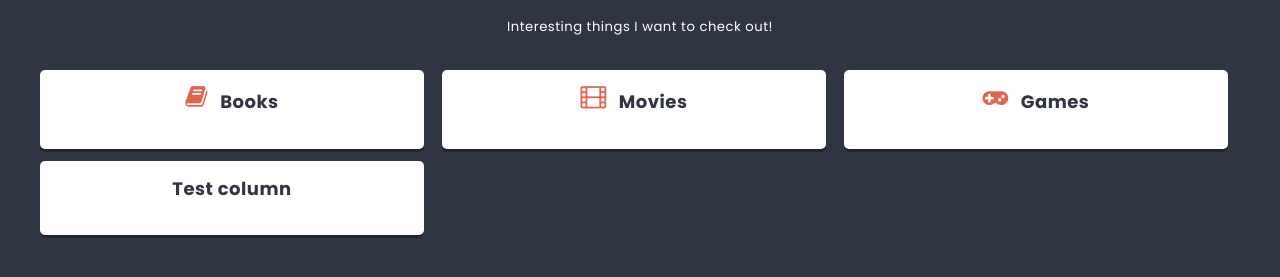
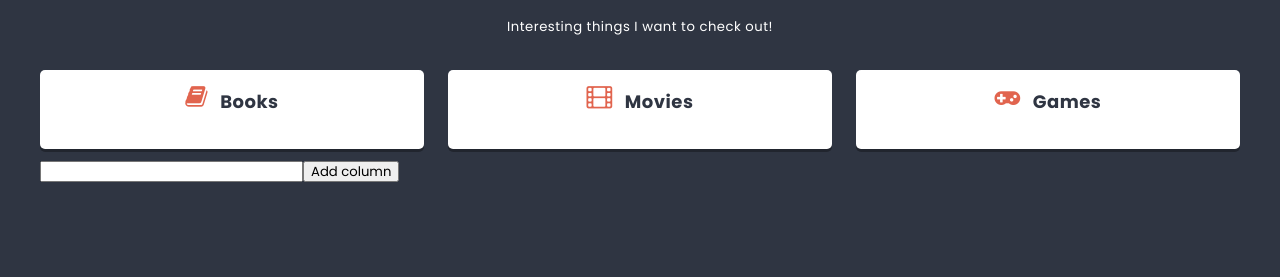
Before and after one commit to Jnlietta/react-app, a React (Create React App) app in the folder react-app/: page / in a window 1280 px wide. Shown: the part 471-748 px from the top of the page. Built offline with nearby package versions, Linux system fonts and the light colour scheme.

Commit message:
Form of adding column

```diff
--- a/react-app/package.json
+++ b/react-app/package.json
@@ -11,6 +11,7 @@
     "react-dom": "^18.2.0",
     "react-scripts": "5.0.1",
     "sass": "^1.69.5",
+    "shortid": "^2.2.16",
     "web-vitals": "^2.1.4"
   },
   "scripts": {
--- a/react-app/src/components/List/List.js
+++ b/react-app/src/components/List/List.js
@@ -2,6 +2,7 @@ import styles from './List.module.scss';
 import Column from '../Column/Column.js';
 import { useState } from 'react';
 import { useEffect } from 'react';
+import shortid from 'shortid';
 
 
 const List = () => {
@@ -11,14 +12,13 @@ const List = () => {
         { id: 3, title: 'Games', icon: 'gamepad' }
       ]);
 
-  	useEffect(() => {
+    const [value, setValue] = useState ('');
 
-        setTimeout(() => {
-              setColumns([...columns, { id: 4, title: 'Test column'}]);
-        }, 2000);
-
-    }, []);
-
+    const handleSubmit = e => {
+        e.preventDefault();
+        setColumns([...columns, { id: shortid(), title: value }]);
+        setValue('');
+    };
     return(
         <div className={styles.list}>
             <header className={styles.header}>
@@ -28,6 +28,10 @@ const List = () => {
             <section className={styles.columns}>
                 {columns.map(column => <Column key={column.id} title={column.title} icon={column.icon} />)}
             </section>
+            <form onSubmit={handleSubmit}>
+                <input type="text" value={value} onChange={e => setValue(e.target.value)} />
+                <button>Add column</button>
+            </form>
         </div>
     );
 };
```
Also changed, not shown: 1 other file (tests, documents, lock files or other folders).
